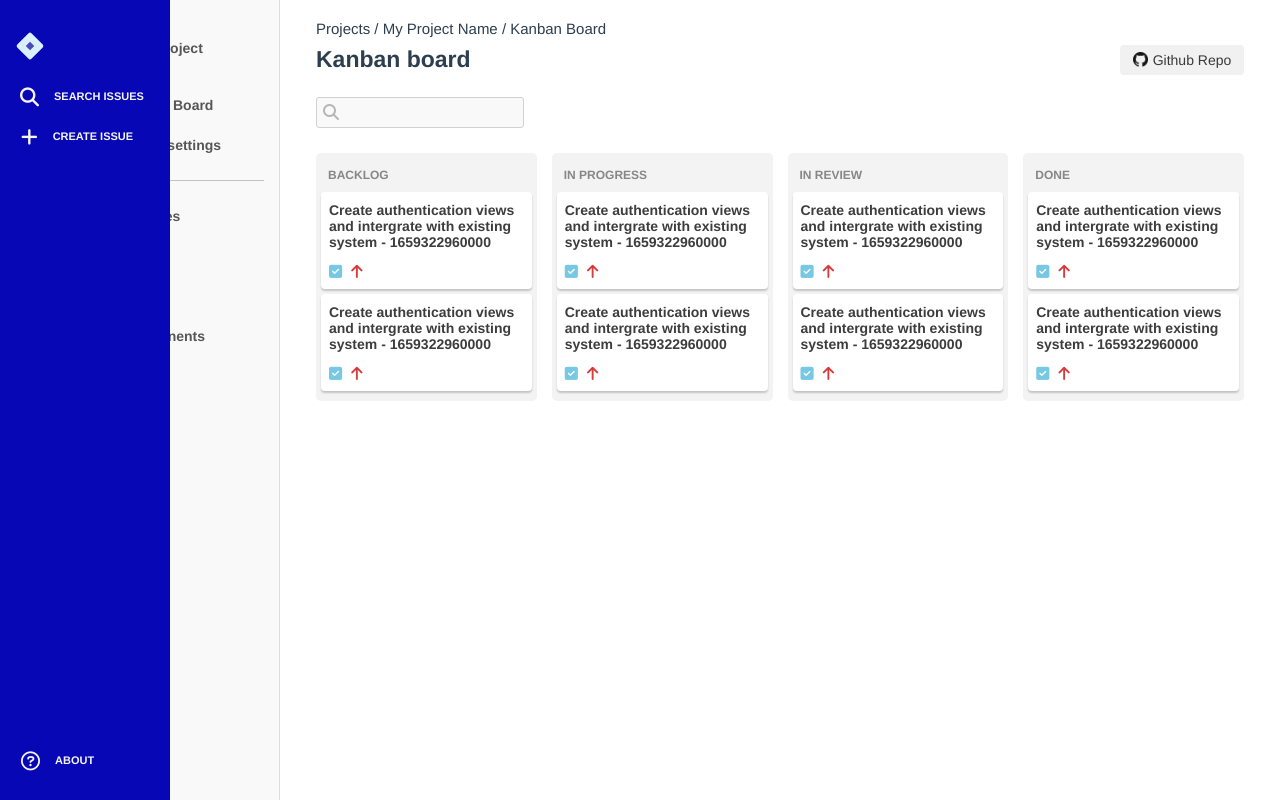
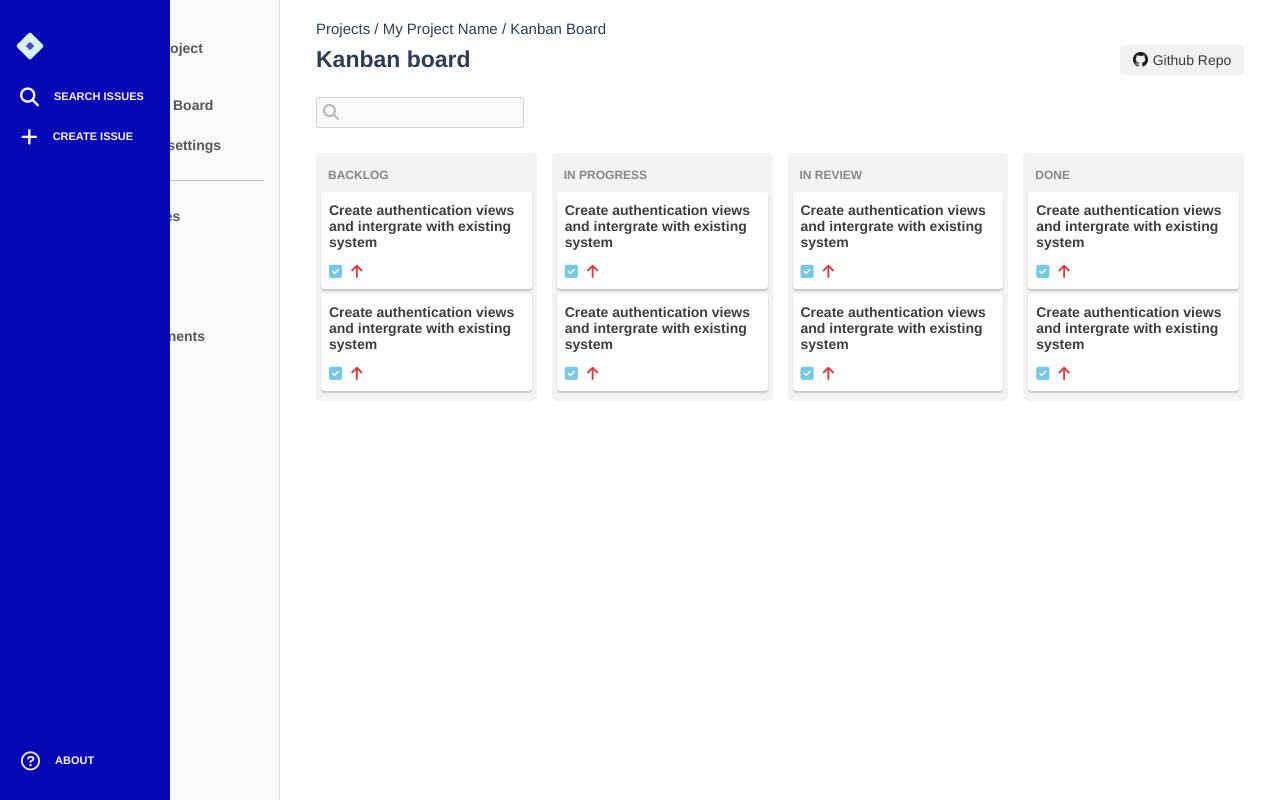
Before and after one commit to minhieuchu/jira-clone, a Vue app: page /project/board in a window 1280 px wide. Built offline with nearby package versions, Linux system fonts and the light colour scheme.

Commit message:
Add Firebase config & Add apiBase instance

```diff
--- a/package.json
+++ b/package.json
@@ -9,7 +9,9 @@
     "lint": "vue-cli-service lint"
   },
   "dependencies": {
+    "axios": "^0.27.2",
     "core-js": "^3.8.3",
+    "firebase": "^9.9.2",
     "vue": "^3.2.13",
     "vue-router": "^4.0.3",
     "vuex": "^4.0.0"
--- a/src/components/kanban/KanbanBoard.vue
+++ b/src/components/kanban/KanbanBoard.vue
@@ -3,7 +3,7 @@
     <kanban-column
       v-for="(column, index) in columns"
       :key="index"
-      :columnName="column"
+      :status="column"
     ></kanban-column>
   </div>
 </template>
--- a/src/components/kanban/KanbanCard.vue
+++ b/src/components/kanban/KanbanCard.vue
@@ -5,7 +5,7 @@
     draggable="true"
     @dragstart="onDragStart"
   >
-    <p>{{ cardContent }} - {{ cardId }}</p>
+    <p>{{ cardContent }}</p>
     <div class="card-footer">
       <!-- <i class="fa-solid fa-flag"></i> -->
       <i class="fa-regular fa-square-check"></i>
@@ -25,7 +25,7 @@ export const CardCategories = {
 
 export default defineComponent({
   setup() {
-    const cardId = Date.now().toString();
+    const cardId = Math.random().toString(36);
     return { cardId };
   },
   data() {
--- a/src/components/kanban/KanbanColumn.vue
+++ b/src/components/kanban/KanbanColumn.vue
@@ -6,7 +6,7 @@
     @drop="onDrop"
   >
     <p class="column-name">
-      {{ columnName }}
+      {{ status }}
     </p>
     <kanban-card></kanban-card>
     <kanban-card></kanban-card>
@@ -19,7 +19,7 @@ import KanbanCard from "./KanbanCard.vue";
 
 export default defineComponent({
   props: {
-    columnName: {
+    status: {
       type: String,
       required: true,
     },
```
Also changed, not shown: src/firebase.ts (added, +18 -0 lines), src/services/jiraApi/jiraApiBase.ts (added, +9 -0 lines), 2 other files (tests, documents, lock files or other folders).
